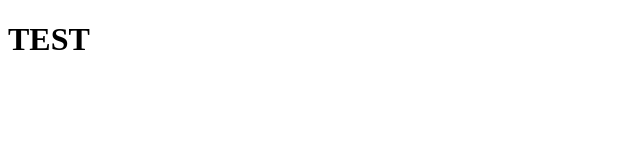
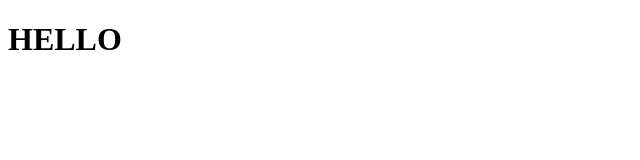
Before and after one commit to juliehenrydesign/TEST, a plain HTML site: page index.html in a window 1280 px wide. Shown: the full height of the page, 0-640 px from the left. Drawn offline with Linux system fonts and the light colour scheme.

Commit message:
changed word

```diff
--- a/index.html
+++ b/index.html
@@ -4,6 +4,6 @@
 	<title>TEST</title>
 </head>
 <body>
-<h1>TEST</h1>
+<h1>HELLO</h1>
 </body>
 </html>
```
